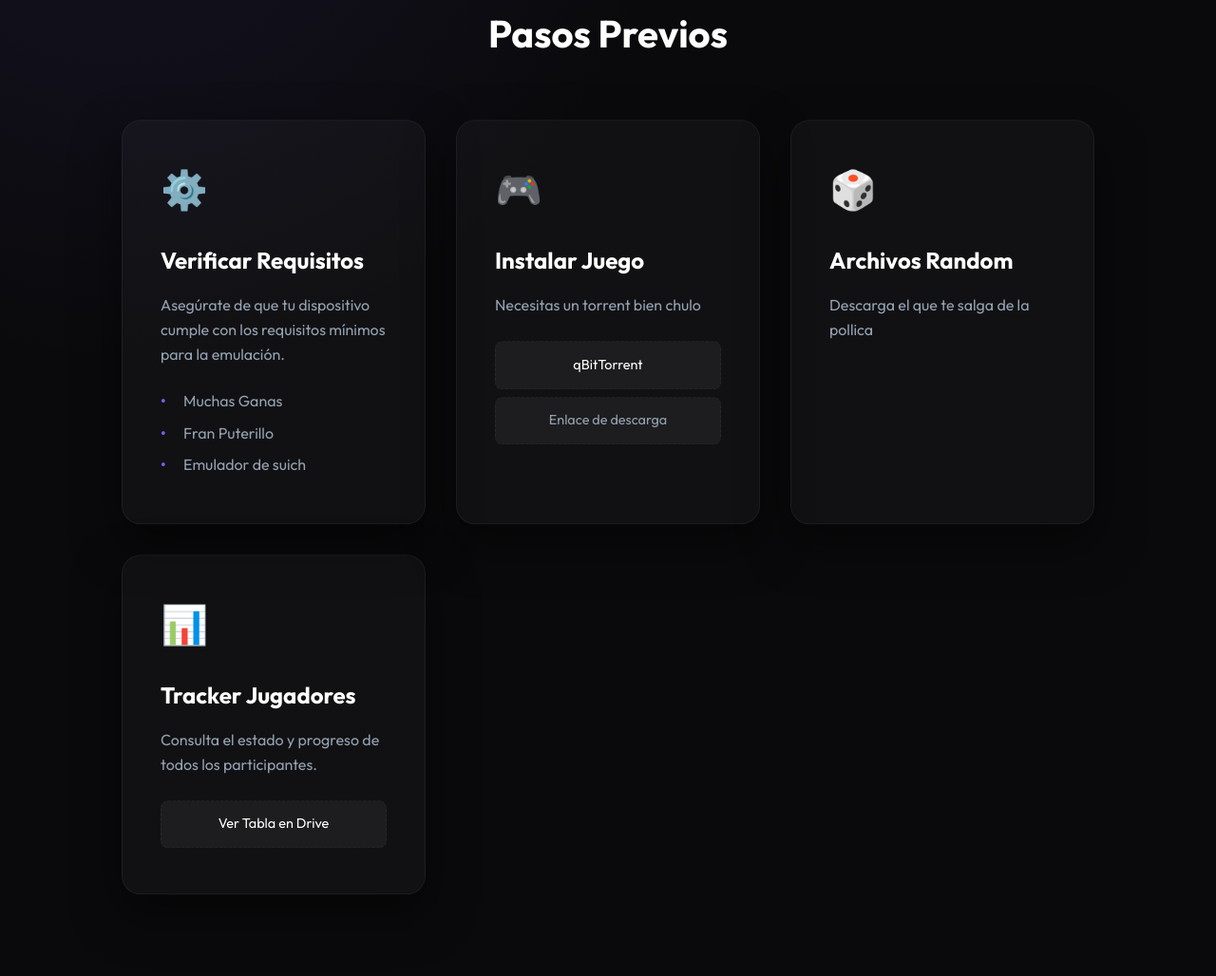
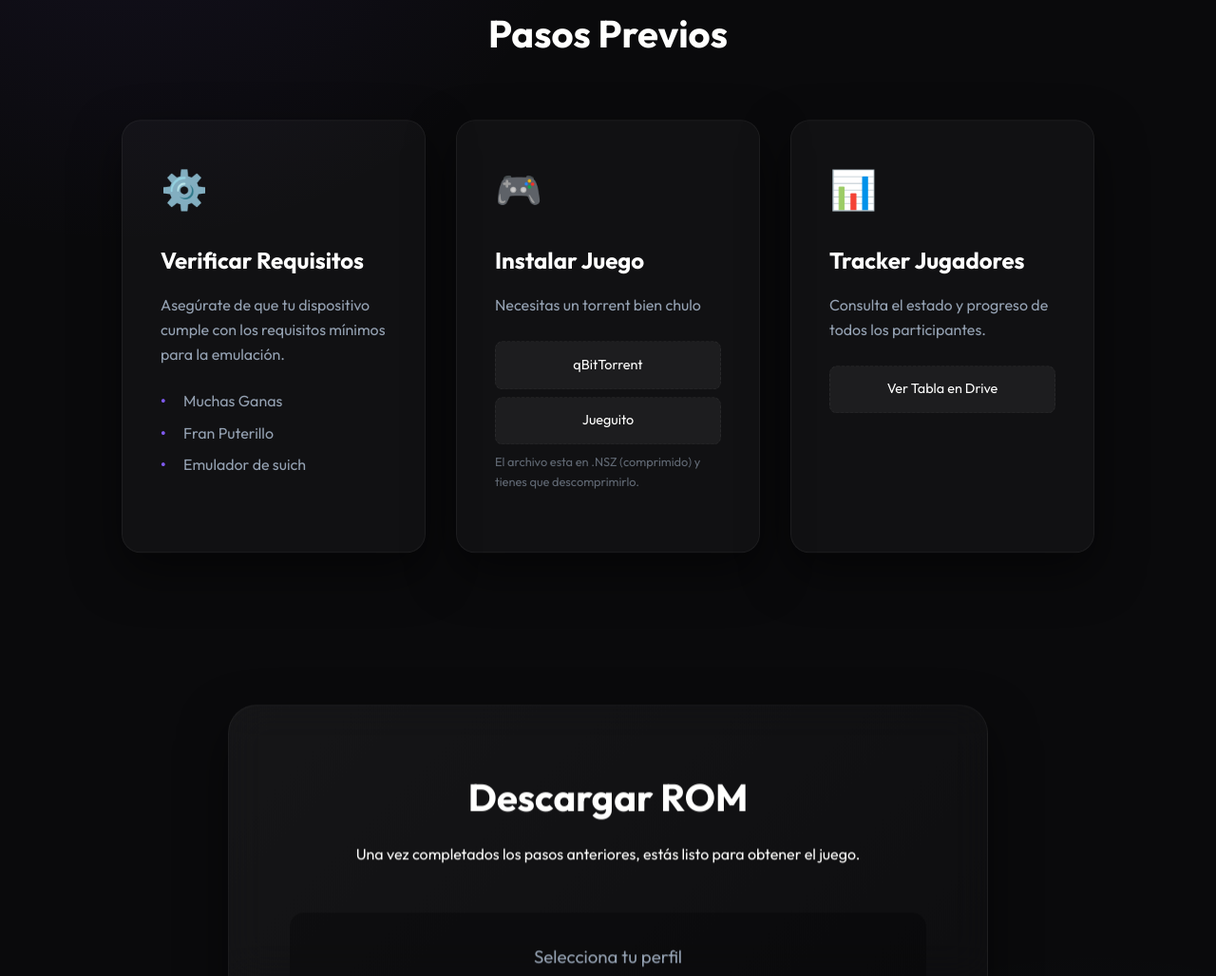
Before and after one commit to Jorgerohi2314/eloylocke.io, a website built with Vite: page index.html in a window 1280 px wide. Shown: the part 877-1905 px from the top of the page at 95% size. Built offline with nearby package versions, Linux system fonts and the light colour scheme.

Commit message:
cambios varios

```diff
--- a/index.html
+++ b/index.html
@@ -17,6 +17,9 @@
     <nav class="navbar">
       <div class="logo">EloyLocke</div>
       <div class="nav-links">
+        <a href="https://docs.google.com/spreadsheets/d/1fogWQ-h6djsODxAGmay5aLIulg0LmJEfBgKLdHuAct4/edit?gid=1782679#gid=1782679"
+          target="_blank" class="link-placeholder"
+          style="text-decoration: none; color: inherit; display: block; text-align: center;">Drive</a>
         <a href="#inicio">Inicio</a>
         <a href="#pasos">Pasos</a>
         <a href="#descarga" class="btn-nav">Descargar</a>
@@ -57,14 +60,10 @@
             <div class="links-group">
               <a href="https://www.qbittorrent.org/" target="_blank" class="link-placeholder"
                 style="text-decoration: none; color: inherit; display: block;">qBitTorrent</a>
-              <span class="link-placeholder">Enlace de descarga </span>
+              <a href="https://rutracker.org/forum/dl.php?t=6134273" target="_blank" class="link-placeholder"
+                style="text-decoration: none; color: inherit; display: block;">Jueguito</a>
+              <p class="disclaimer">El archivo esta en .NSZ (comprimido) y tienes que descomprimirlo.</p>
             </div>
-          </div>
-          <div class="step-card">
-            <div class="step-icon">🎲</div>
-            <h3>Archivos Random</h3>
-            <p>Descarga el que te salga de la pollica</p>
-            <p class="note"></p>
           </div>
           <div class="step-card">
             <div class="step-icon">📊</div>
```
